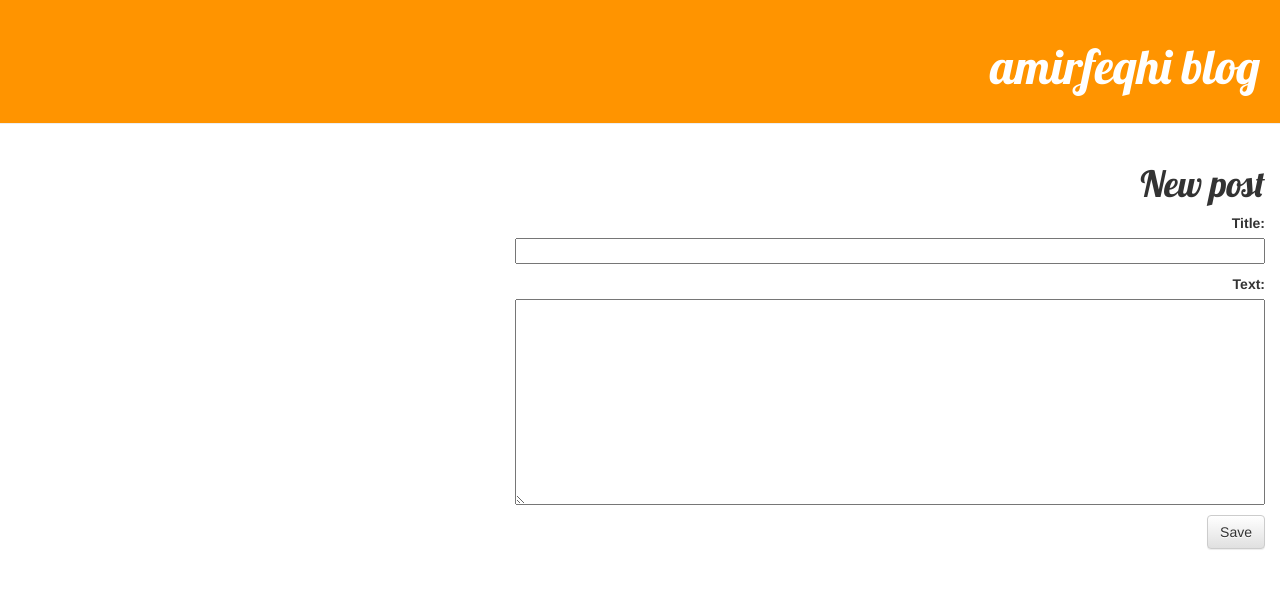
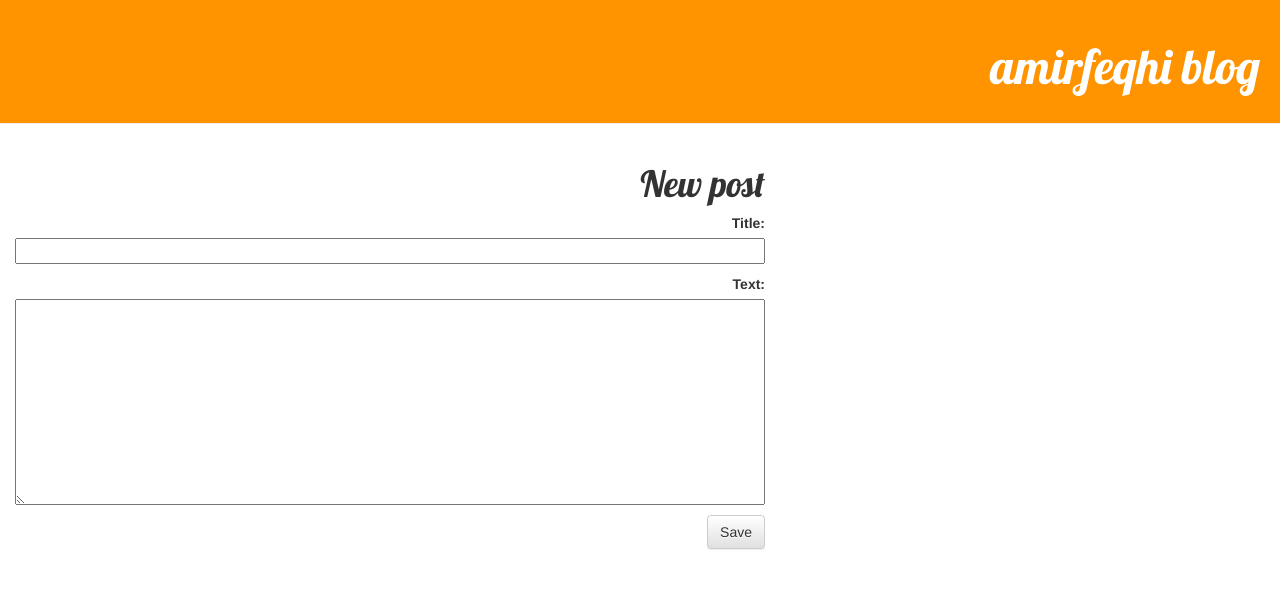
Before and after one commit to amirfeqhi/myblog, a Django app: page /post/new/ in a window 1280 px wide. Shown: the top 589 px of the page. Run offline with Django 3.2, Linux system fonts and the light colour scheme; some libraries are stand-ins or nearby versions.

Commit message:
css change

```diff
--- a/blog/static/css/blog.css
+++ b/blog/static/css/blog.css
@@ -14,7 +14,6 @@
 .content {
     margin-top: 0;
     text-align: right;
-    margin-left: 500px;
     text-decoration: none;
     position: fixed;
 }
```
